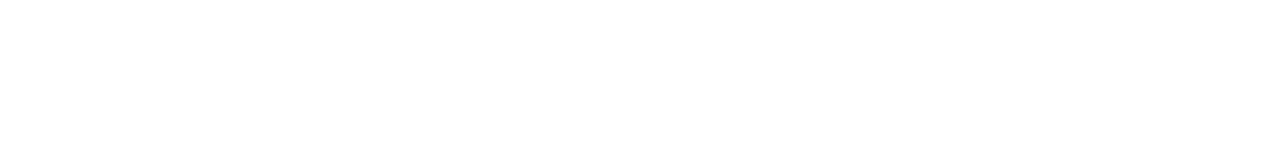
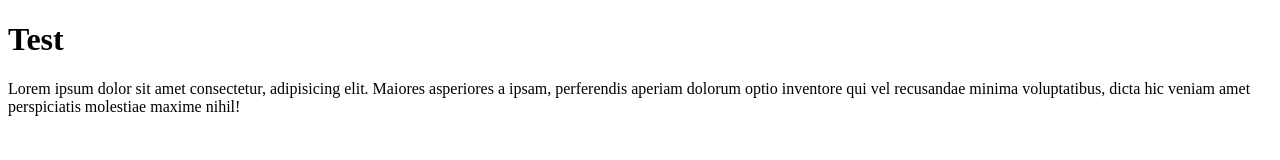
Before and after one commit to Kittiwut006/test, a plain HTML site: page index.html in a window 1280 px wide. Drawn offline with Linux system fonts and the light colour scheme.

Commit message:
update para

```diff
--- a/index.html
+++ b/index.html
@@ -7,6 +7,7 @@
     <title>Document</title>
 </head>
 <body>
-
+    <h1>Test</h1>
+    <p>Lorem ipsum dolor sit amet consectetur, adipisicing elit. Maiores asperiores a ipsam, perferendis aperiam dolorum optio inventore qui vel recusandae minima voluptatibus, dicta hic veniam amet perspiciatis molestiae maxime nihil!</p>
 </body>
 </html>
```
